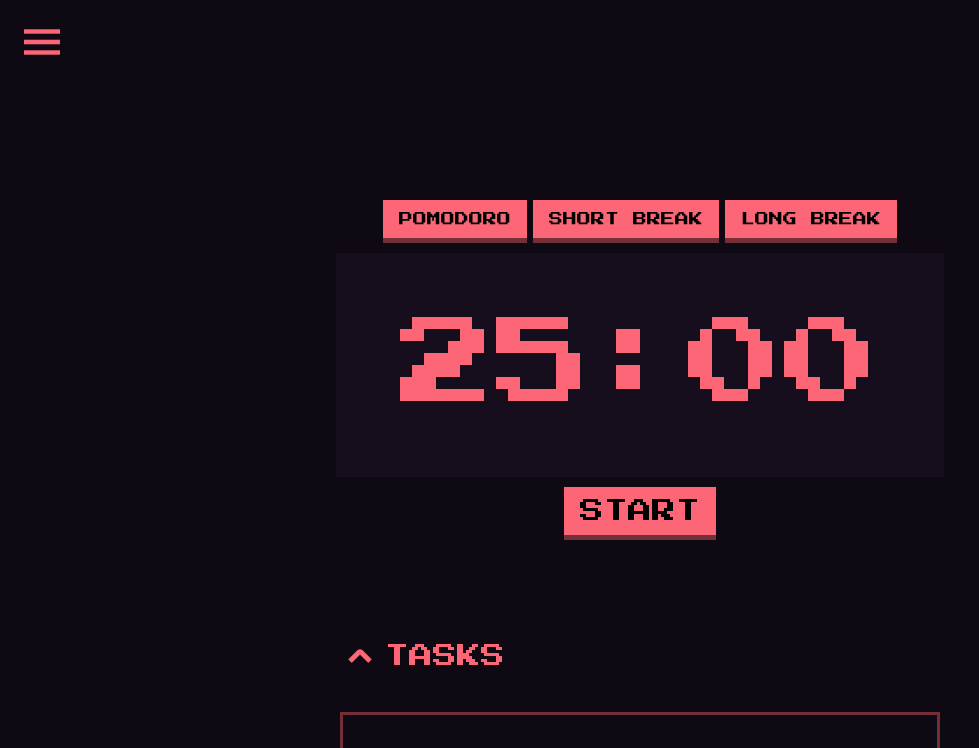
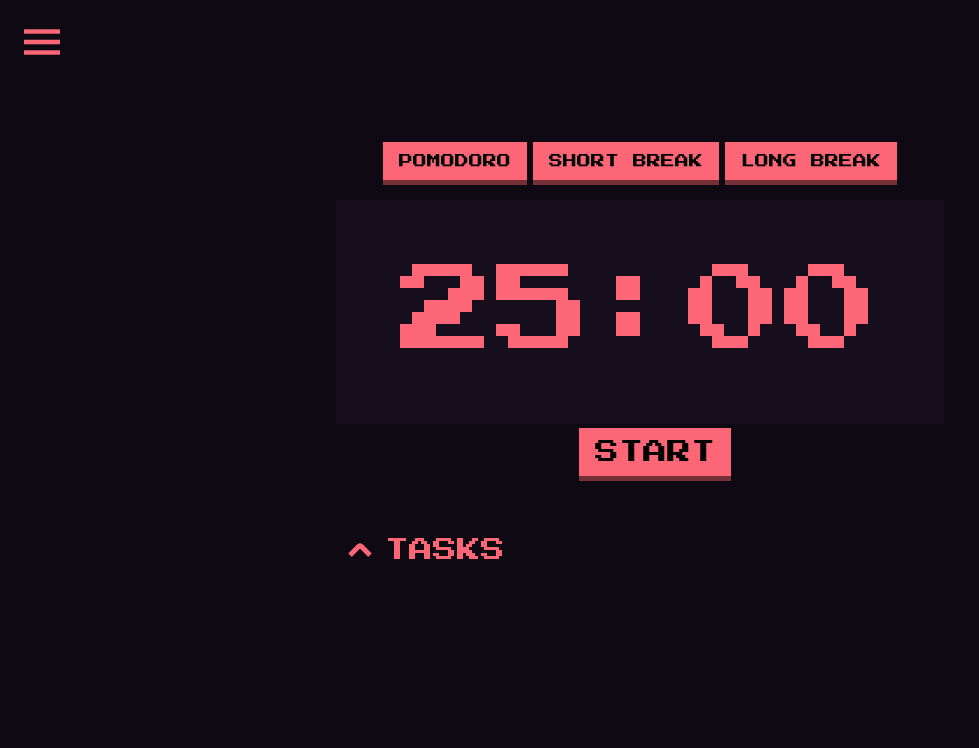
Before and after one commit to razgb/pomodoro-todo, a plain HTML site: page index.html in a window 1280 px wide. Shown: the top 748 px of the page, without its empty margins (0-979 px from the left). Drawn offline with nearby package versions, Linux system fonts and the light colour scheme.

Commit message:
Development v1.0.5: Fixed button-lg issues

```diff
--- a/index.html
+++ b/index.html
@@ -65,25 +65,25 @@
       <div class="app">
         <div class="display grid">
           <div class="display__container container">
-              <div class="display__buttons">
-                <button class="button-lg">POMODORO</button>
-                <button class="button-lg">SHORT BREAK</button>
-                <button class="button-lg">LONG BREAK</button>
-              </div>
+
+            <!-- All three buttons are positioned absolute -->
+
+            <div class="display__buttons">
+              <button class="button-lg btn-pomo">POMODORO</button>
+              <button class="button-lg btn-short">SHORT BREAK</button>
+              <button class="button-lg btn-long">LONG BREAK</button>
+            </div>
+
               <div class="display__timer">
                 <span class="display__timer-numbers">25:00</span>
                 <!-- <span class="display__timer-numbers">break</span> -->
               </div>
 
-              <!-- <div class="display__buttons">
-                <button class="display__button">Pomodoro</button>
-                <button class="display__button">Short break</button>
-                <button class="display__button">Long break</button>
+              <!-- <div class="display__start-container">
               </div> -->
 
-              <div class="display__start-container">
+                <!-- Positioned absolute -->
                 <button class="button-lg display__start-button">START</button>
-              </div>
             </div>
           </div>
 
--- a/src/css/display.css
+++ b/src/css/display.css
@@ -2,6 +2,8 @@
 } */
 
 .display__container {
+  position: relative;
+
   max-width: 100rem;
   margin-top: 25vh;
 }
@@ -21,7 +23,15 @@
 
 /* contains button-lg */
 .display__buttons {
+  position: absolute;
+  top: -25%;
+  left: 50%;
+  transform: translateX(-50%);
+
+  width: 100%;
+
   display: flex;
+  align-items: flex-start;
   justify-content: center;
   margin-bottom: 1rem;
   gap: 0.6rem;
@@ -30,8 +40,20 @@
 .display__start-container {
   display: flex;
   justify-content: center;
+  margin-bottom: 2.4rem;
 }
 
 .display__start-button {
   font-size: 2.4rem;
+  position: absolute;
+
+  /* temorary design solution.  */
+  bottom: -20%;
+  left: 40%;
+
+  /* transform: translateX(-50%); */
 }
+
+.display__start-button:active {
+  transform: translateY(1px);
+}
--- a/src/css/main.css
+++ b/src/css/main.css
@@ -85,12 +85,12 @@ body {
   /* border-right: 3px solid var(--secondary-color-retro--darker); */
   border-bottom: 5px solid var(--secondary-color-retro--darker);
 
-  /* transition: all 0.2s ease; */
+  transition: all 0.1s ease-out;
 }
 
 .button-lg:active {
   border: none;
-  /* transform: translateY(5px); */
+  transform: translateY(5px);
 }
 
 .button-md {
--- a/src/css/tasks.css
+++ b/src/css/tasks.css
@@ -21,8 +21,8 @@
 /* --- */
 
 .open-tasks-container {
-  /* display: none; */
   display: flex;
+  display: none;
   flex-direction: column;
   gap: 3.6rem;
 
```
